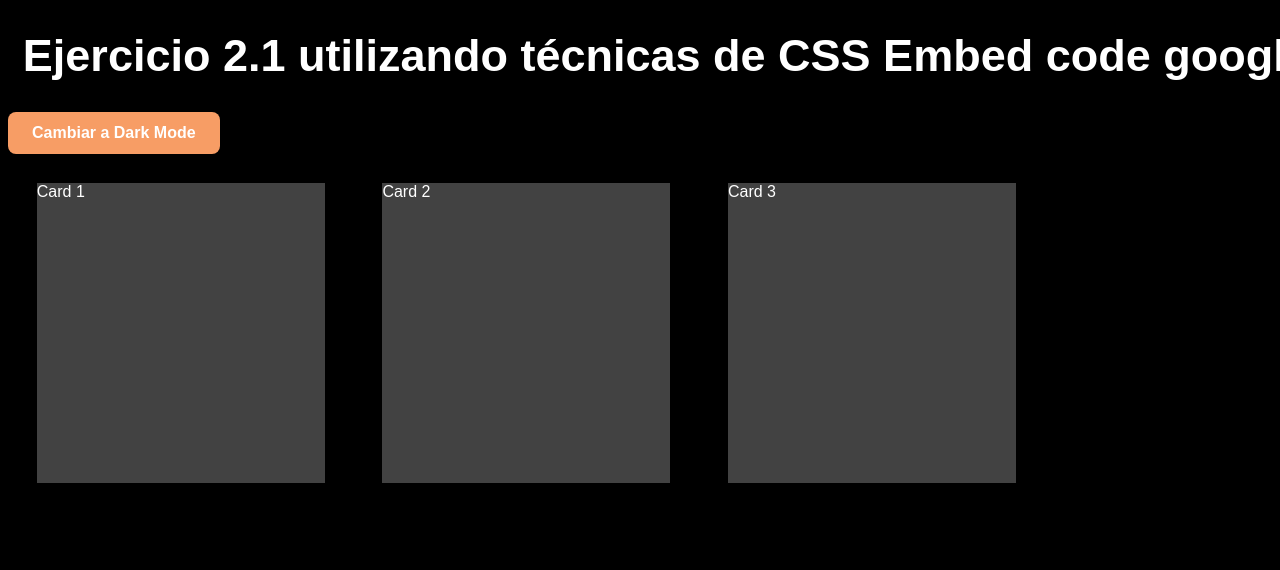
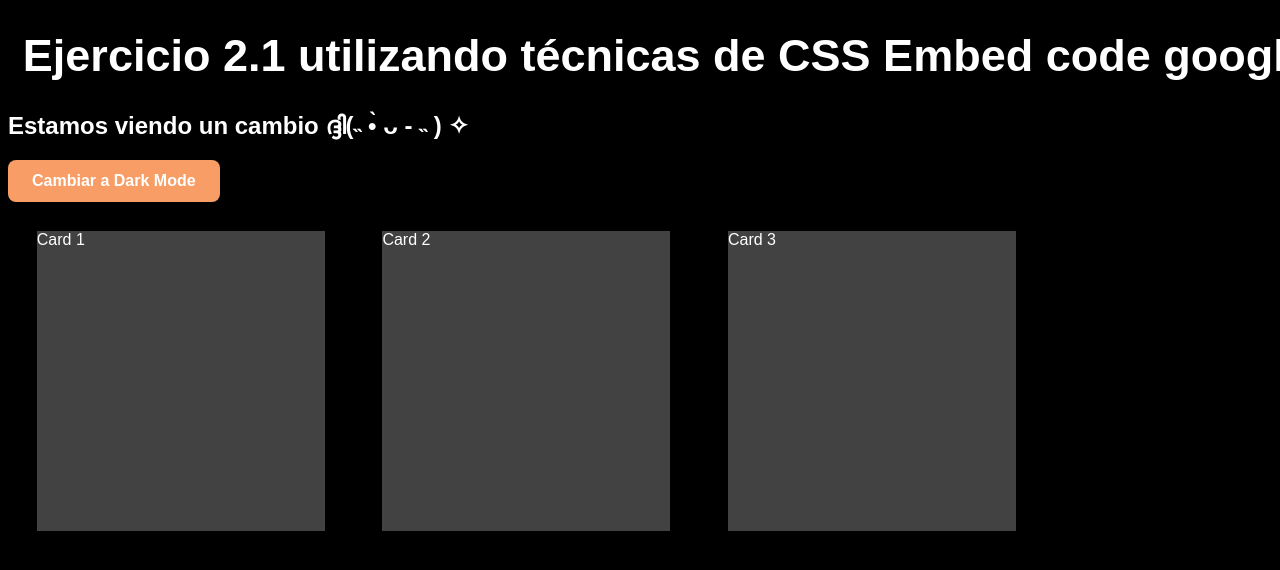
Before and after one commit to Arxntza/EjercicioWeb, a plain HTML site: page index.html in a window 1280 px wide. Shown: the top 570 px of the page. Drawn offline with Linux system fonts and the light colour scheme; a web font is replaced by a local one.

Commit message:
Update index.html

```diff
--- a/index.html
+++ b/index.html
@@ -10,6 +10,7 @@
     <body class="dark">
         <div class= "contenedor">
             <h1>Ejercicio 2.1 utilizando técnicas de CSS Embed code google fonts</h1>
+            <h2>Estamos viendo un cambio ദ്ദി(˵ •̀ ᴗ - ˵ ) ✧</h2>
              <button id="toggle-theme">Cambiar a Dark Mode</button>
             <div class="card">Card 1</div>
             <div class="card">Card 2</div>
```
